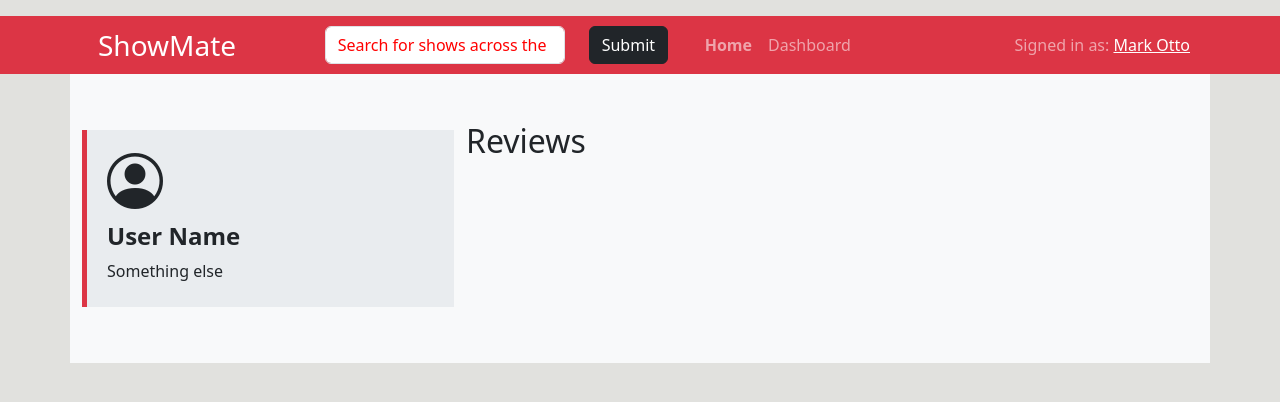
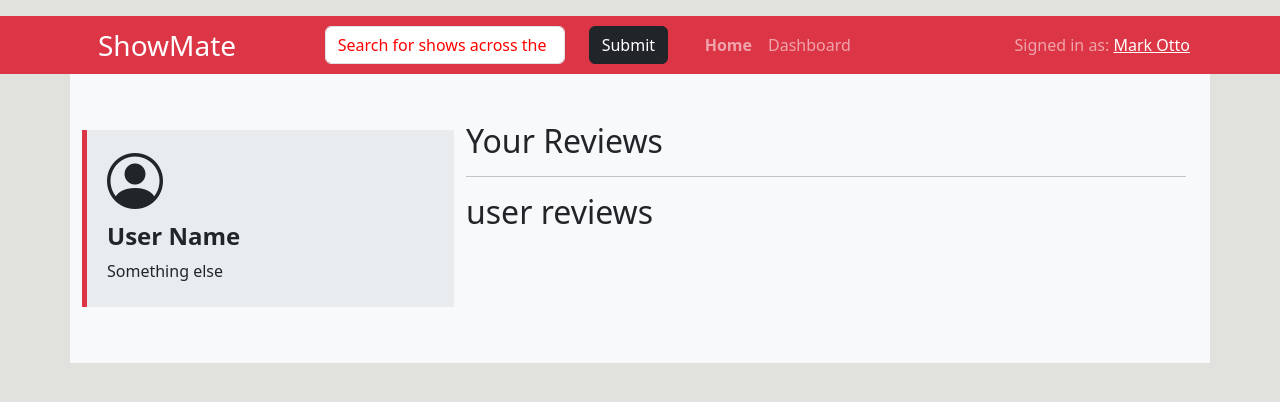
Before and after one commit to racosta323/ShowMate, a React (Create React App) app in the folder client/: page /users/1 in a window 1280 px wide. Shown: the top 402 px of the page. Built offline with nearby package versions, Linux system fonts and the light colour scheme.

Commit message:
creaets user reviews component

```diff
--- a/client/src/components/UserProfile.js
+++ b/client/src/components/UserProfile.js
@@ -3,6 +3,7 @@ import Col from 'react-bootstrap/Col'
 import Container from 'react-bootstrap/Container'
 
 import SideProfile from './SideProfile'
+import UserReviews from './UserReviews'
 
 function UserProfile(){
     return(
@@ -12,7 +13,9 @@ function UserProfile(){
                     <SideProfile/>
                 </Col>
                 <Col xs={8} className='my-5'>
-                    <h2>Reviews</h2>
+                    <h2>Your Reviews</h2>
+                    <hr></hr>
+                    <UserReviews/>
                 </Col>
             </Row>
         </Container>
--- /dev/null
+++ b/client/src/components/UserReviews.js
@@ -0,0 +1,7 @@
+function UserReviews(){
+    return(
+        <h2>user reviews</h2>
+    )
+}
+
+export default UserReviews
```
